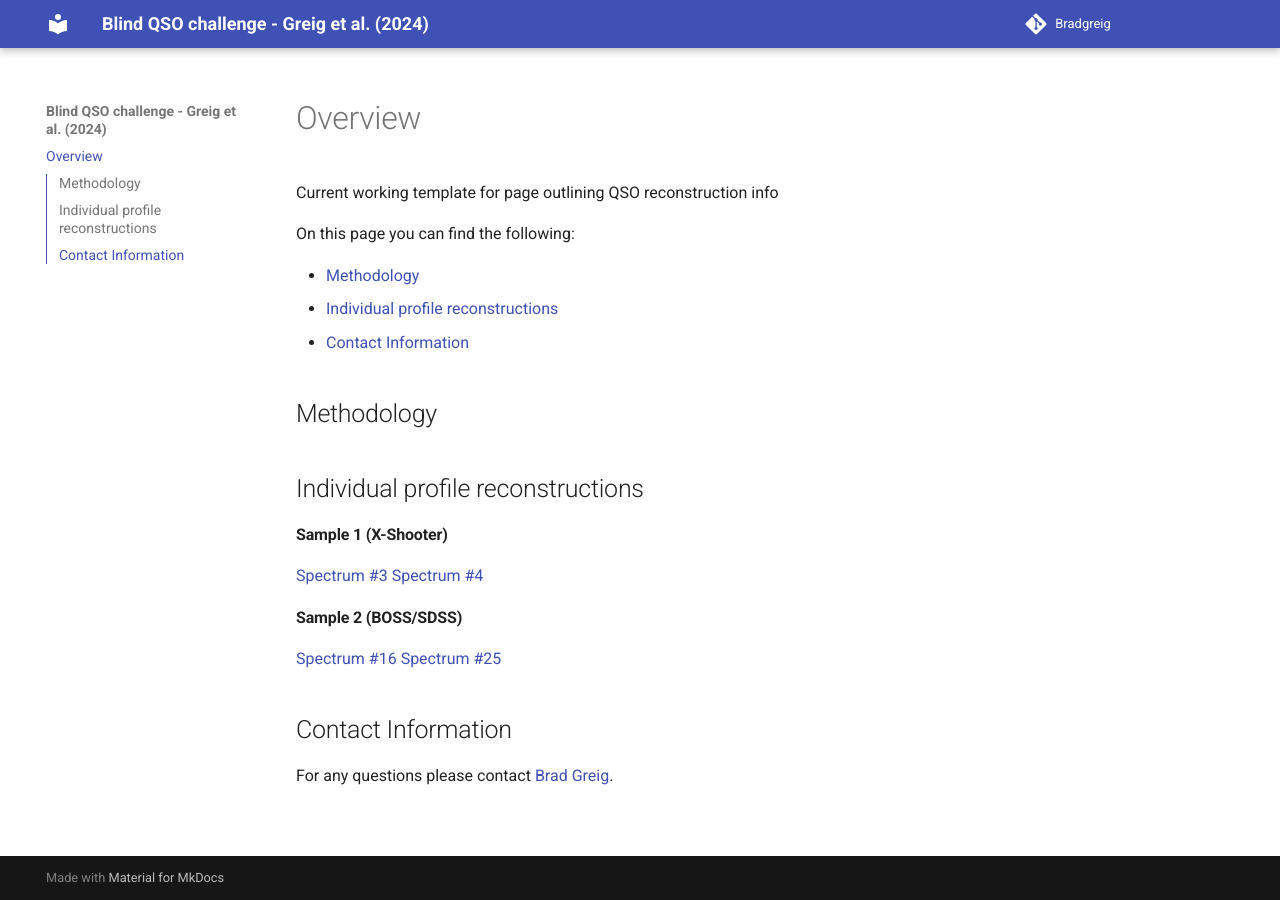
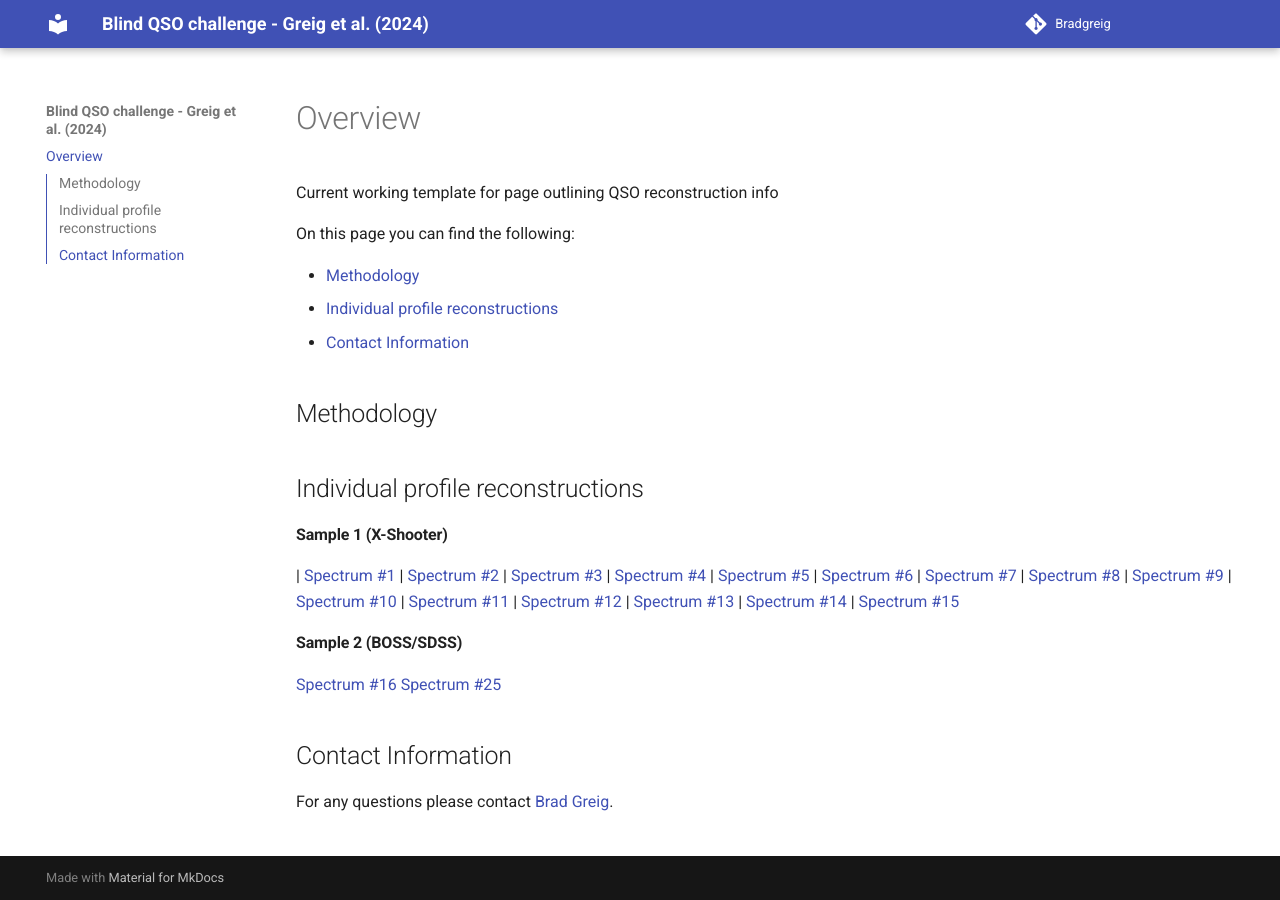
Before and after one commit to BradGreig/blind-QSO-challenge, an MkDocs documentation site: the page built from docs/index.md, in a window 1280 px wide. Built offline with MkDocs 1.6.1 and Material for MkDocs 9.7.7, drawn with Linux system fonts in a browser that asks for light colours.

Commit message:
Update index.md

```diff
--- a/docs/index.md
+++ b/docs/index.md
@@ -14,8 +14,21 @@ On this page you can find the following:
 
 #### Sample 1 (X-Shooter)
 
-[Spectrum #3](https://github.com/BradGreig/blind-QSO-challenge/blob/main/data/Sample1/Sample1_Spectrum3.pdf)
-[Spectrum #4](https://github.com/BradGreig/blind-QSO-challenge/blob/main/data/Sample1/Sample1_Spectrum4.pdf)
+| [Spectrum #1](https://github.com/BradGreig/blind-QSO-challenge/blob/main/data/Sample1/Sample1_Spectrum3.pdf)
+| [Spectrum #2](https://github.com/BradGreig/blind-QSO-challenge/blob/main/data/Sample1/Sample1_Spectrum3.pdf)
+| [Spectrum #3](https://github.com/BradGreig/blind-QSO-challenge/blob/main/data/Sample1/Sample1_Spectrum3.pdf)
+| [Spectrum #4](https://github.com/BradGreig/blind-QSO-challenge/blob/main/data/Sample1/Sample1_Spectrum4.pdf)
+| [Spectrum #5](https://github.com/BradGreig/blind-QSO-challenge/blob/main/data/Sample1/Sample1_Spectrum3.pdf)
+| [Spectrum #6](https://github.com/BradGreig/blind-QSO-challenge/blob/main/data/Sample1/Sample1_Spectrum3.pdf)
+| [Spectrum #7](https://github.com/BradGreig/blind-QSO-challenge/blob/main/data/Sample1/Sample1_Spectrum3.pdf)
+| [Spectrum #8](https://github.com/BradGreig/blind-QSO-challenge/blob/main/data/Sample1/Sample1_Spectrum3.pdf)
+| [Spectrum #9](https://github.com/BradGreig/blind-QSO-challenge/blob/main/data/Sample1/Sample1_Spectrum3.pdf)
+| [Spectrum #10](https://github.com/BradGreig/blind-QSO-challenge/blob/main/data/Sample1/Sample1_Spectrum3.pdf)
+| [Spectrum #11](https://github.com/BradGreig/blind-QSO-challenge/blob/main/data/Sample1/Sample1_Spectrum3.pdf)
+| [Spectrum #12](https://github.com/BradGreig/blind-QSO-challenge/blob/main/data/Sample1/Sample1_Spectrum3.pdf)
+| [Spectrum #13](https://github.com/BradGreig/blind-QSO-challenge/blob/main/data/Sample1/Sample1_Spectrum3.pdf)
+| [Spectrum #14](https://github.com/BradGreig/blind-QSO-challenge/blob/main/data/Sample1/Sample1_Spectrum3.pdf)
+| [Spectrum #15](https://github.com/BradGreig/blind-QSO-challenge/blob/main/data/Sample1/Sample1_Spectrum3.pdf)
 
 #### Sample 2 (BOSS/SDSS)
 
```
